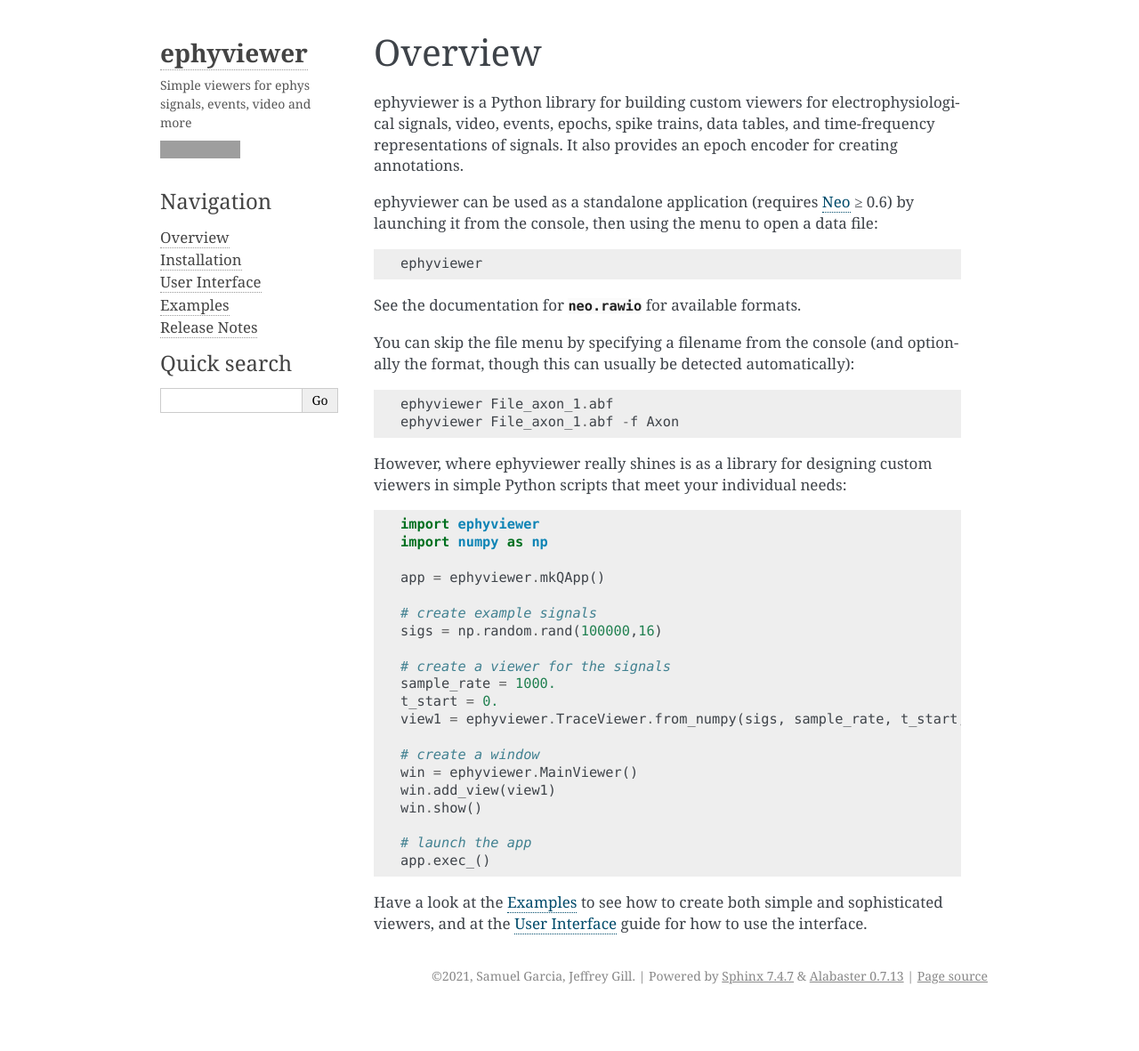
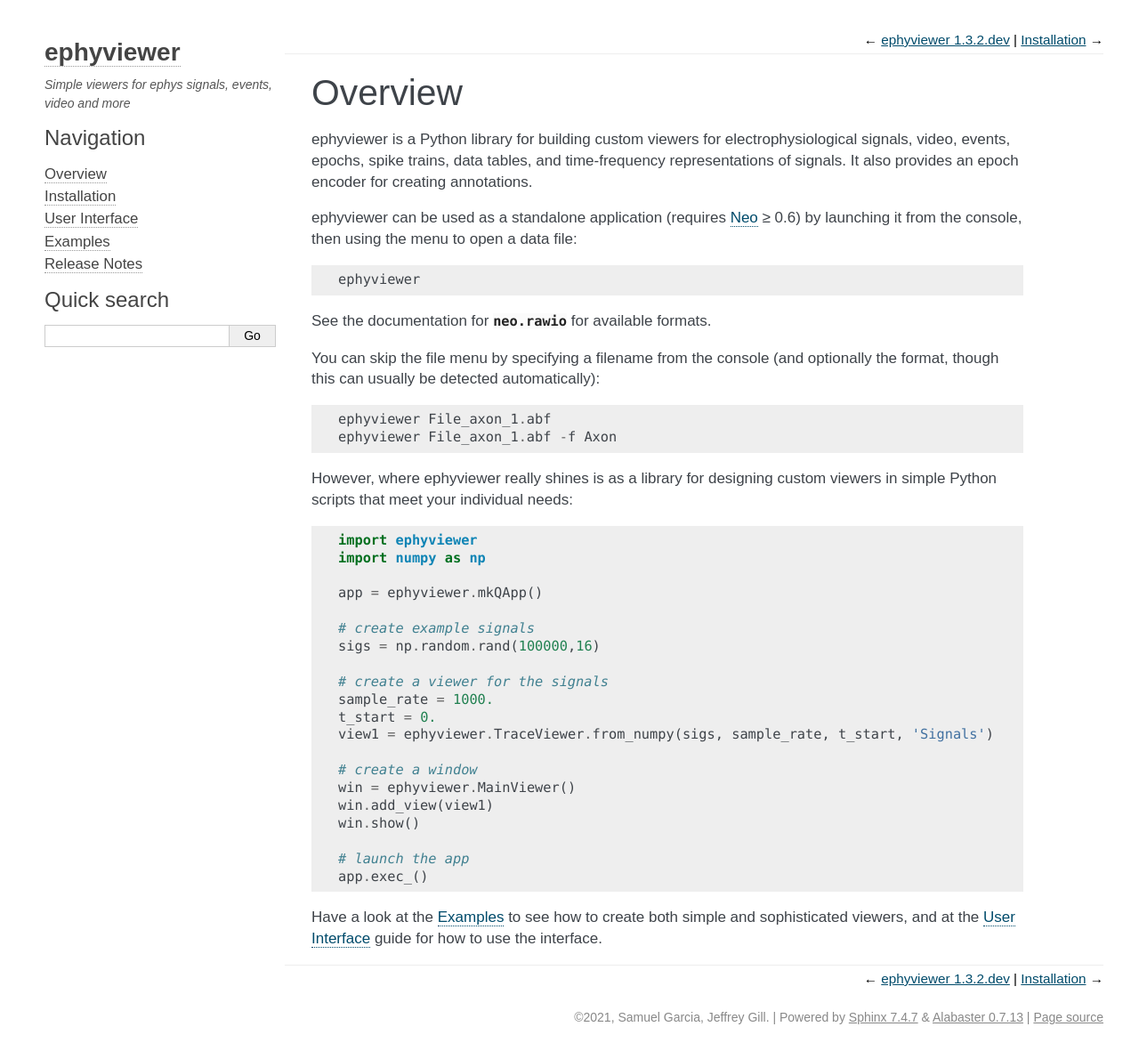
Before and after one commit to NeuralEnsemble/ephyviewer, a Sphinx documentation site: the page built from doc/overview.rst, in a window 1280 px wide and 1181 px high. Shown: the whole window at 89% size. Built offline with Sphinx 7.4.7, drawn with Linux system fonts in a browser that asks for light colours; some of the changed lines change nothing that is shown; grey boxes are pictures that could not be loaded.

Commit message:
Widen the page and sidebar of docs, remove GitHub Star button

```diff
--- a/doc/conf.py
+++ b/doc/conf.py
@@ -118,12 +118,17 @@
 #
 html_theme_options = {
     'description': 'Simple viewers for ephys signals, events, video and more',
+    'description_font_style': 'italic',
+    'font_family': 'Arial',
+    'page_width': '1200px',  # default is 940
+    'sidebar_width': '280px',  # default is 220
+    'show_relbars': True,
     'fixed_sidebar': True,
-    'github_user': 'NeuralEnsemble',
-    'github_repo': 'ephyviewer',
-    'github_button': True,
-    'github_type': 'watch', # watch, fork, follow, star
-    'github_count': False,
+    # 'github_user': 'NeuralEnsemble',
+    # 'github_repo': 'ephyviewer',
+    # 'github_button': True,
+    # 'github_type': 'watch', # watch, fork, follow, star
+    # 'github_count': False,
     # 'github_banner': True,
 }
 
```
